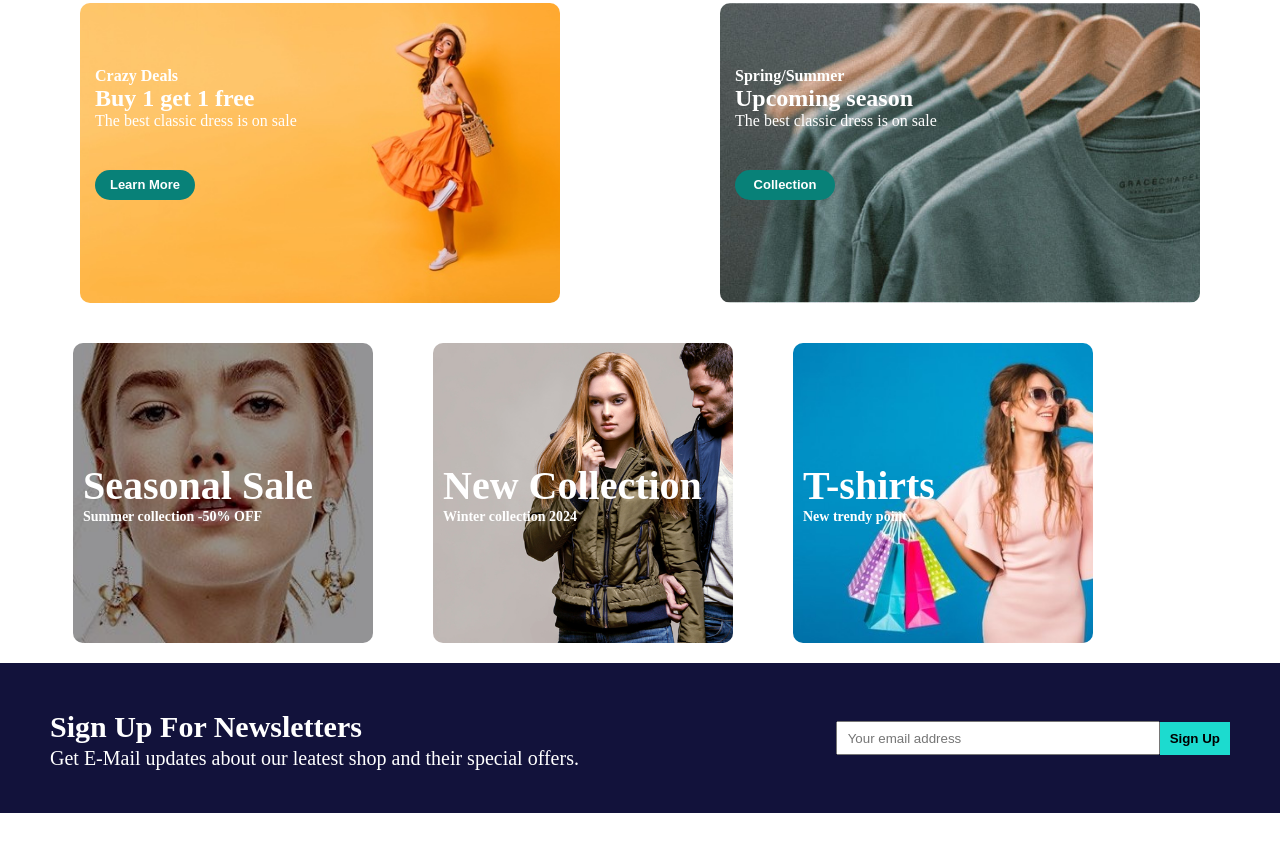
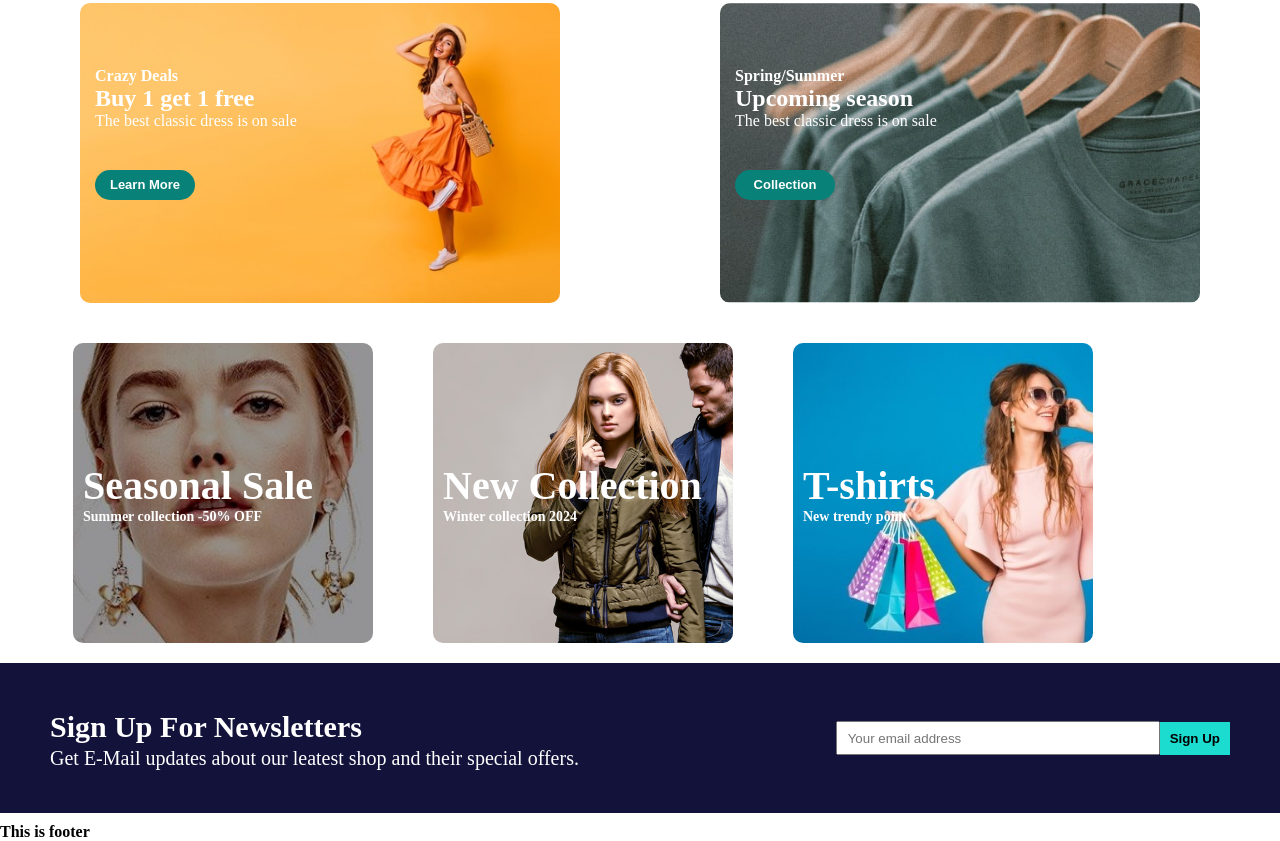
Before and after one commit to arjun-paudyal/Shopping-site, a plain HTML site: page Index.html in a window 1280 px wide. Shown: the part 3356-4197 px from the top of the page. Drawn offline with Linux system fonts and the light colour scheme.

Commit message:
test commit

```diff
--- a/Index.html
+++ b/Index.html
@@ -349,6 +349,10 @@
             <button><a href="">Sign Up </a></button>
         </div>
     </section>
+    <section id = "footer" class="footer">
+        <h4>This is footer</h4>
+
+    </section>
 
 </body>
 
```
